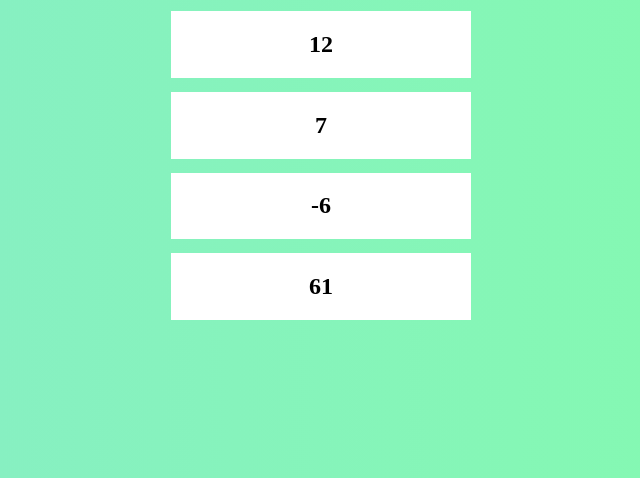
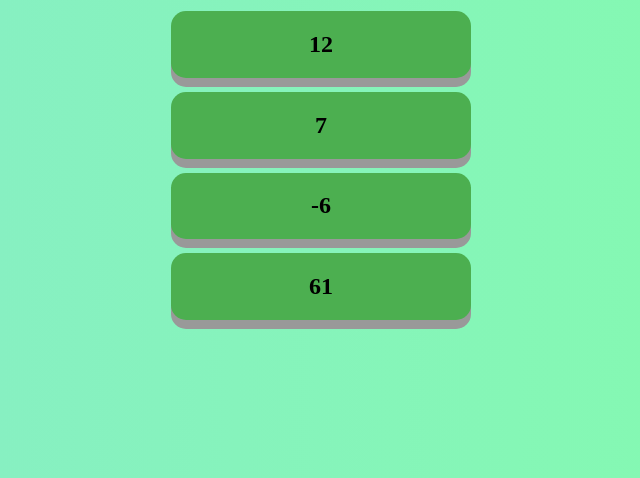
Before and after one commit to oleksiykalashnyk/gameForChildren, a plain HTML site: page index.html in a window 1280 px wide. Shown: the part 322-800 px from the top of the page, without its empty margins (319-959 px from the left). Drawn offline with Linux system fonts and the light colour scheme.

Commit message:
fix style

```diff
--- a/index.html
+++ b/index.html
@@ -26,16 +26,16 @@
             <div class="cart_body">
                 <div class="cart_body-title">
 
-                    <div class="selectQuery" id="reaction-1" onclick="query(1)">
+                    <div class="selectQuery button" id="reaction-1" onclick="query(1)">
                         <h2 id="option-1"></h2>
                     </div>
-                    <div class="selectQuery" id="reaction-2" onclick="query(2)">
+                    <div class="selectQuery button" id="reaction-2" onclick="query(2)">
                         <h2 id="option-2"></h2>
                     </div>
-                    <div class="selectQuery" id="reaction-3" onclick="query(3)">
+                    <div class="selectQuery button" id="reaction-3" onclick="query(3)">
                         <h2 id="option-3"></h2>
                     </div>
-                    <div class="selectQuery" id="reaction-4" onclick="query(4)">
+                    <div class="selectQuery button" id="reaction-4" onclick="query(4)">
                         <h2 id="option-4"></h2>
                     </div>
 
@@ -49,7 +49,7 @@
                 <h2>Result</h2>
                 <h1 id="win" class="rainbow rainbow_text_animated">U have</h1>
             </div>
-            <button onclick="location.reload()" class="button">Start again</button>
+            <button onclick="location.reload()" class="button buttonFix">Start again</button>
         </div>
     </div>
     <script src="js/script.js"></script>
--- a/styles/main.css
+++ b/styles/main.css
@@ -258,8 +258,7 @@ h4 {
 }
 
 .button {
-    padding: 15px 25px;
-    font-size: 24px;
+
     text-align: center;
     cursor: pointer;
     outline: none;
@@ -269,6 +268,11 @@ h4 {
     border-radius: 15px;
     box-shadow: 0 9px #999;
     transition: 0s;
+}
+
+.buttonFix {
+    padding: 15px 25px;
+    font-size: 24px;
 }
 
 .button:hover {
```
